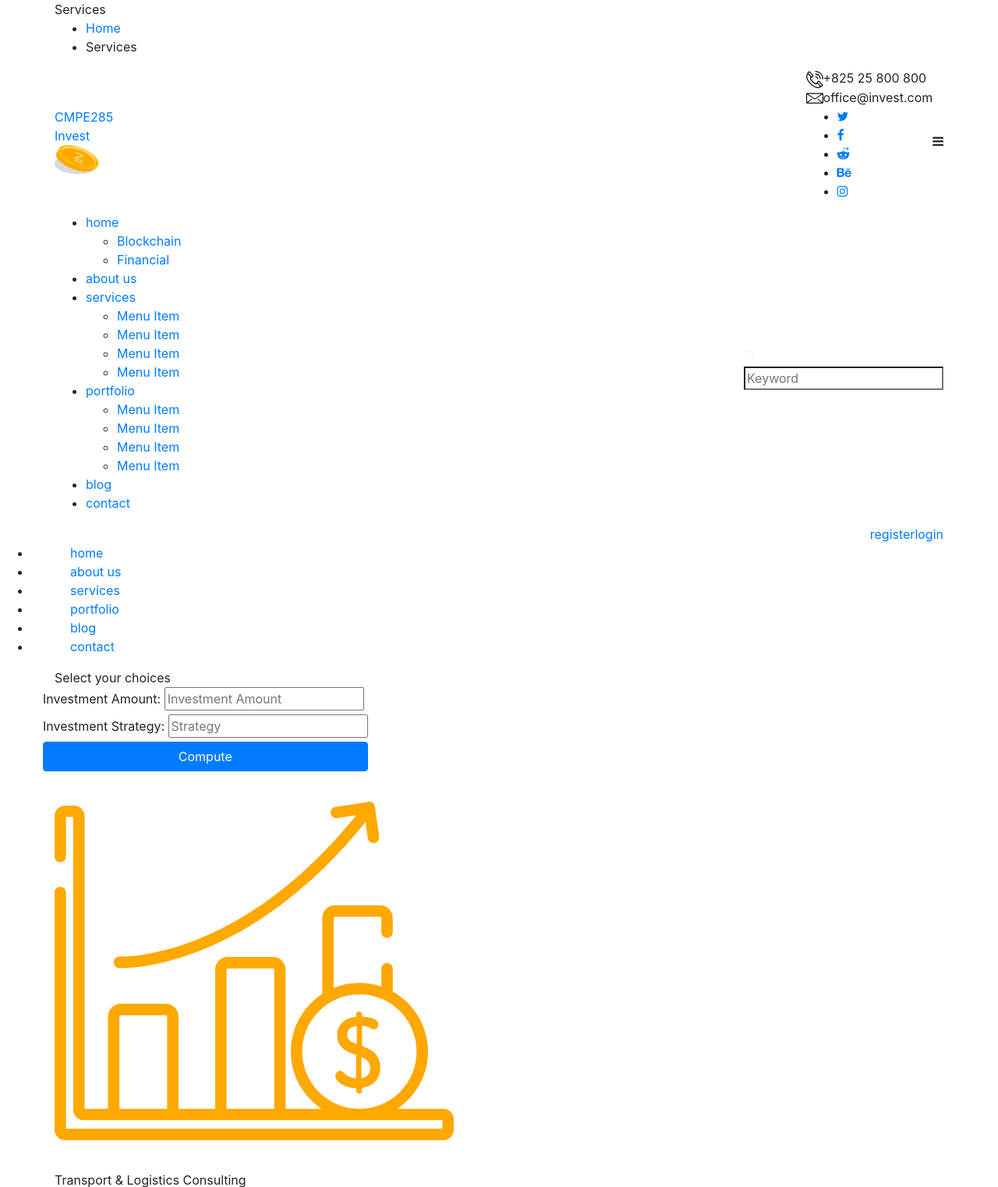
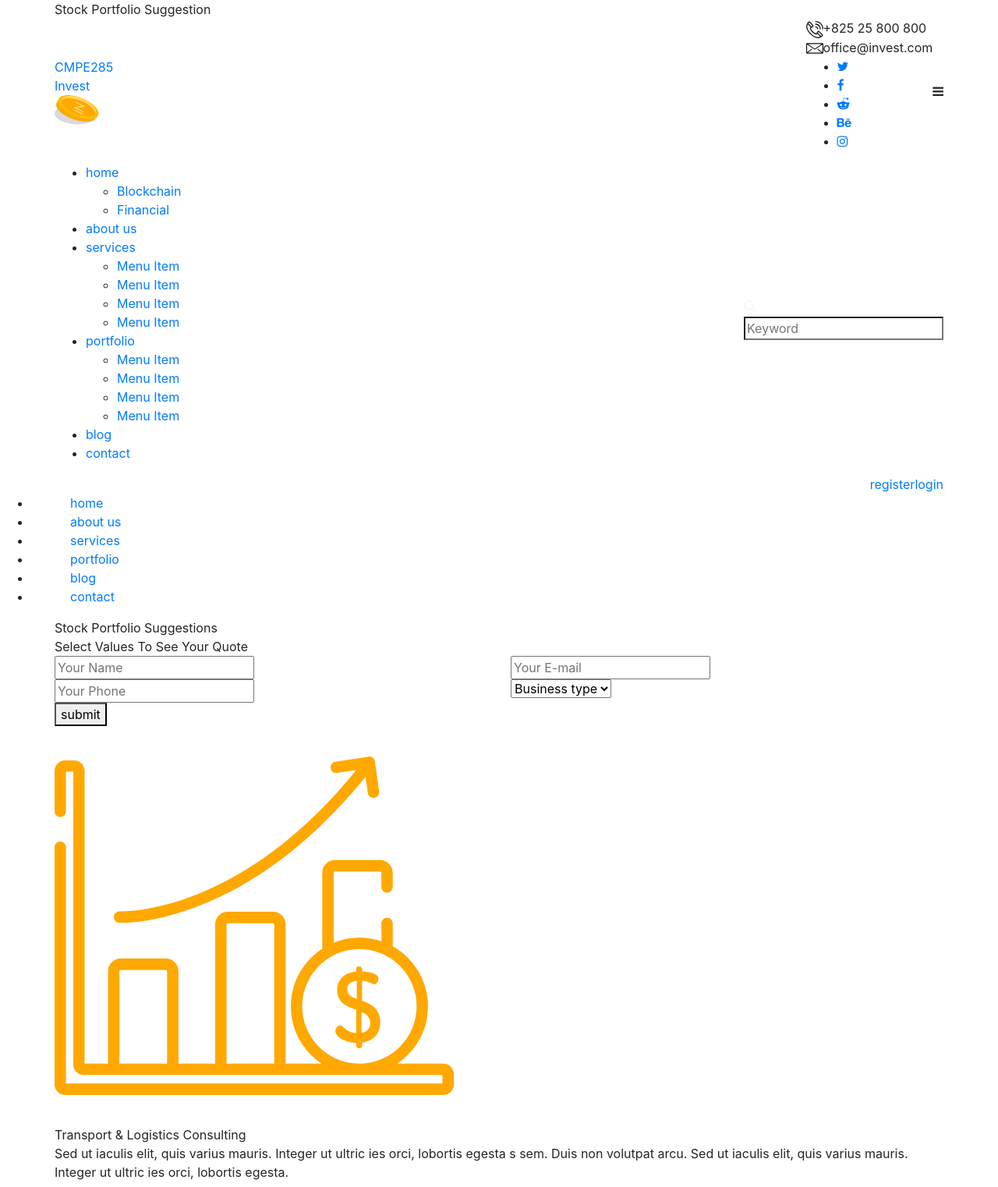
Before and after one commit to navoday-91/CMPE285-Term_Project, a Flask app: page /suggestion in a window 1280 px wide. Shown: the top 1522 px of the page at 78% size. Run offline with Flask 2, Linux system fonts and the light colour scheme; some libraries are stand-ins or nearby versions.

Commit message:
First Commit with UI

```diff
--- a/templates/suggestion.html
+++ b/templates/suggestion.html
@@ -27,13 +27,7 @@
 				<div class="col">
 					<div class="home_content">
 						<div class="home_content_inner">
-							<div class="home_title">Services</div>
-							<div class="home_breadcrumbs">
-								<ul>
-									<li><a href="financial.html">Home</a></li>
-									<li>Services</li>
-								</ul>
-							</div>
+							<div class="home_title">Stock Portfolio Suggestion</div>
 						</div>
 					</div>
 				</div>
@@ -333,29 +327,38 @@
 
 	<!-- Points -->
 
-	<div class="points">
+	<div class="call">
 		<div class="container">
-			<div class="row">
-				<div class="col">
+			<div class="call_container">
+				<div class="call_form_container">
 					<div class="section_title_container">
-						<div class="section_subtitle">Select your choices</div>
+						<div class="section_subtitle">Stock Portfolio Suggestions</div>
+						<div class="section_title">Select Values To See Your Quote</div>
 					</div>
+					<form action="#" class="call_form">
+						<div class="row">
+							<div class="col-md-6">
+								<input type="text" class="input_item" placeholder="Your Name" required="required">
+							</div>
+							<div class="col-md-6">
+								<input type="email" class="input_item" placeholder="Your E-mail" required="required">
+							</div>
+							<div class="col-md-6">
+								<input type="text" class="input_item" placeholder="Your Phone">
+							</div>
+							<div class="col-md-6">
+								<select class="dropdown_item input_item">
+									<option>Business type</option>
+									<option>Business type</option>
+									<option>Business type</option>
+								</select>
+							</div>
+							<div class="col-md-12">
+								<button id="call_btn" type="submit" class="call_button trans_200" value="Submit">submit</button>
+							</div>
+						</div>
+					</form>
 				</div>
-			</div>
-			<div class="row points_container">
-
-				<form action="/assignment2" method="post" ajax="true">
-					<div class="input-field">
-						<label for="amount">Investment Amount:</label>
-						<input type="number" step="any" name="amount" id="amount" placeholder="Investment Amount" required/>
-					</div>
-					<div class="input-field">
-						<label for="strategy">Investment Strategy:</label>
-						<input type="text" name="strategy" id="strategy" placeholder="Strategy" required/>
-					</div>
-						<input type="submit" class="btn btn-primary btn-block" value="Compute">
-				</form>
-
 			</div>
 		</div>
 	</div>
```
